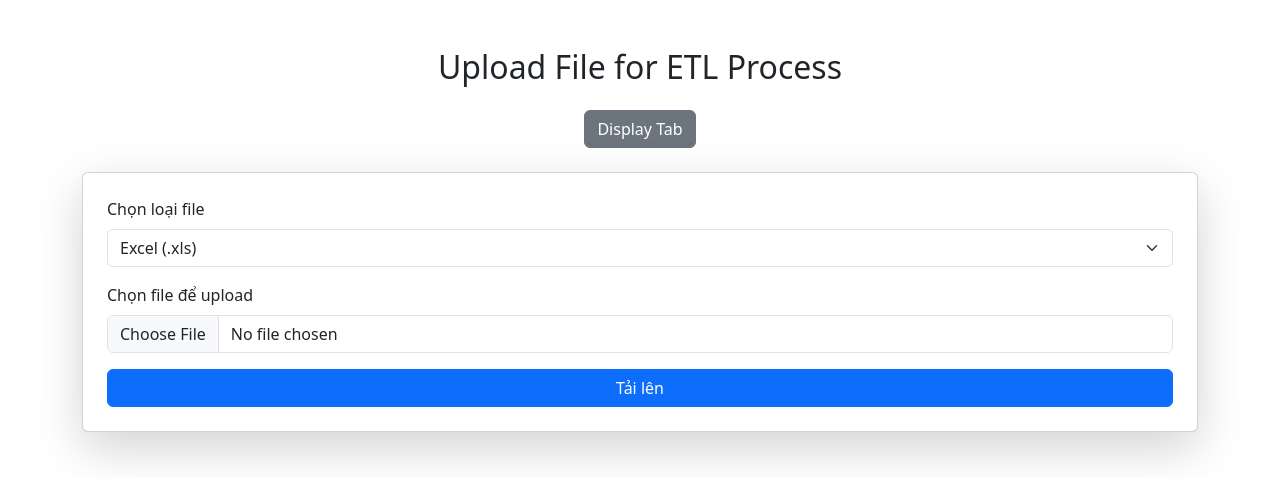
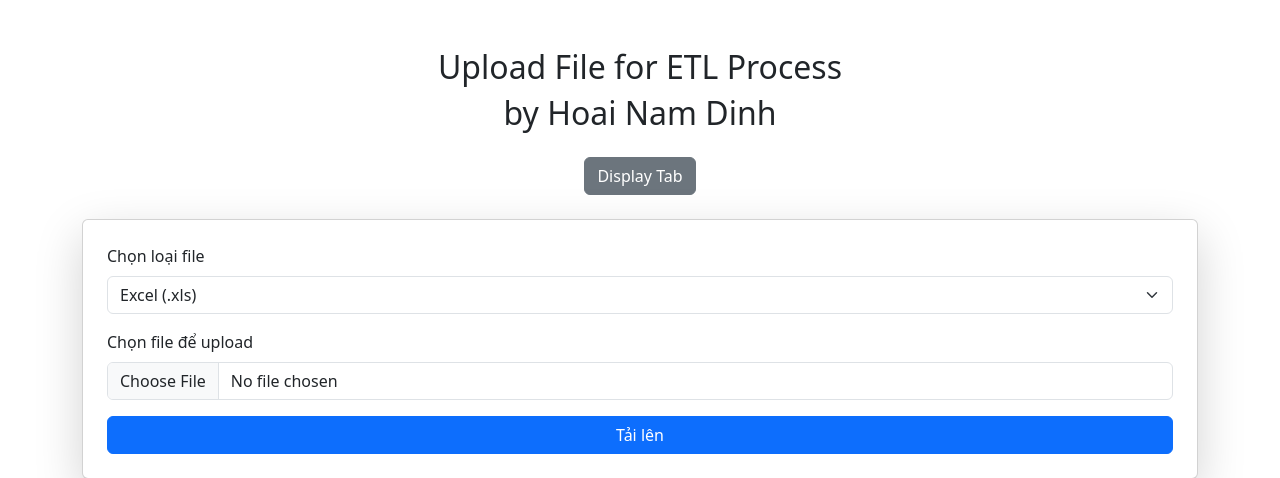
Before and after one commit to hoainamdinh/ETL-Final-Project, a Django app: page / in a window 1280 px wide. Shown: the top 478 px of the page. Run offline with Django 5.2, Linux system fonts and the light colour scheme; some libraries are stand-ins or nearby versions.

Commit message:
Update upload.html

```diff
--- a/ETL/load/templates/upload.html
+++ b/ETL/load/templates/upload.html
@@ -10,6 +10,7 @@
 
 <div class="container mt-5">
     <h2 class="text-center">Upload File for ETL Process</h2>
+    <h2 class="text-center">by Hoai Nam Dinh</h2>
     <div class="text-center mt-4">
         <a href="/display" class="btn btn-secondary">Display Tab</a>
     </div>
```
